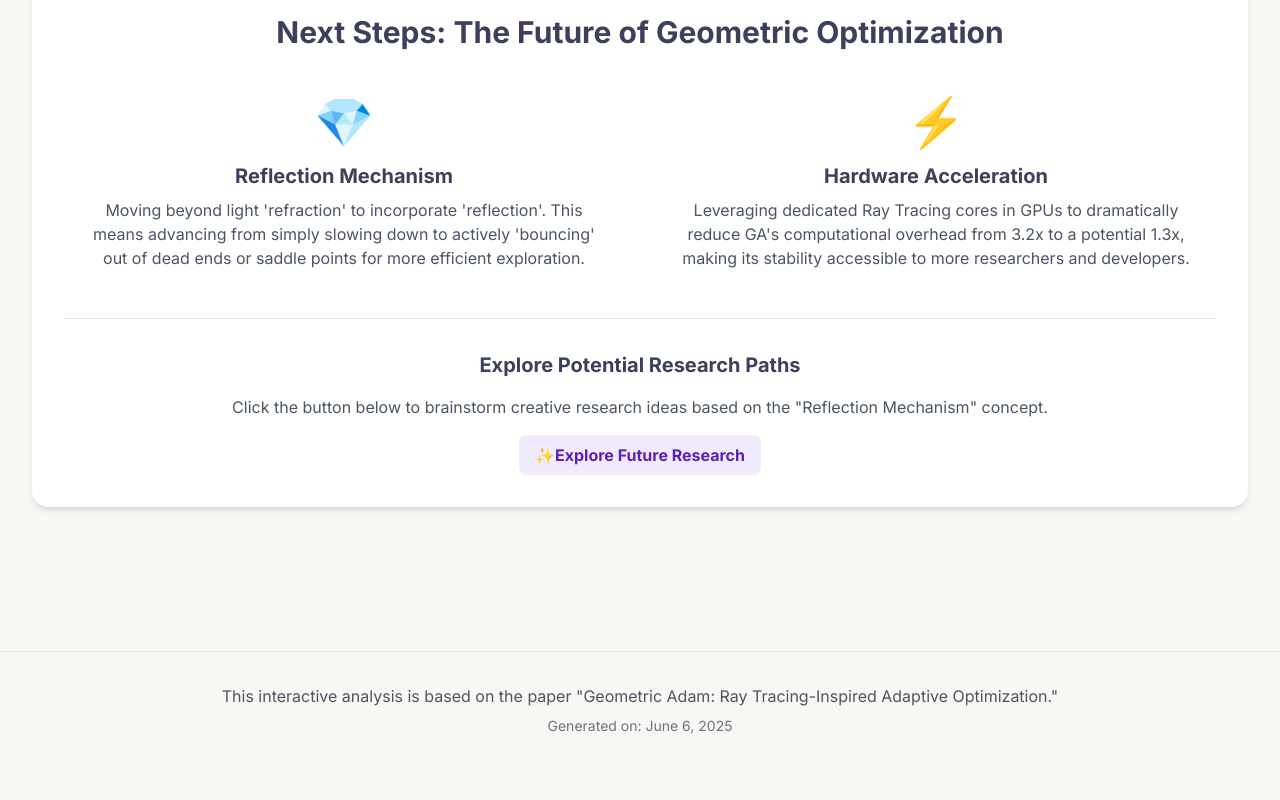
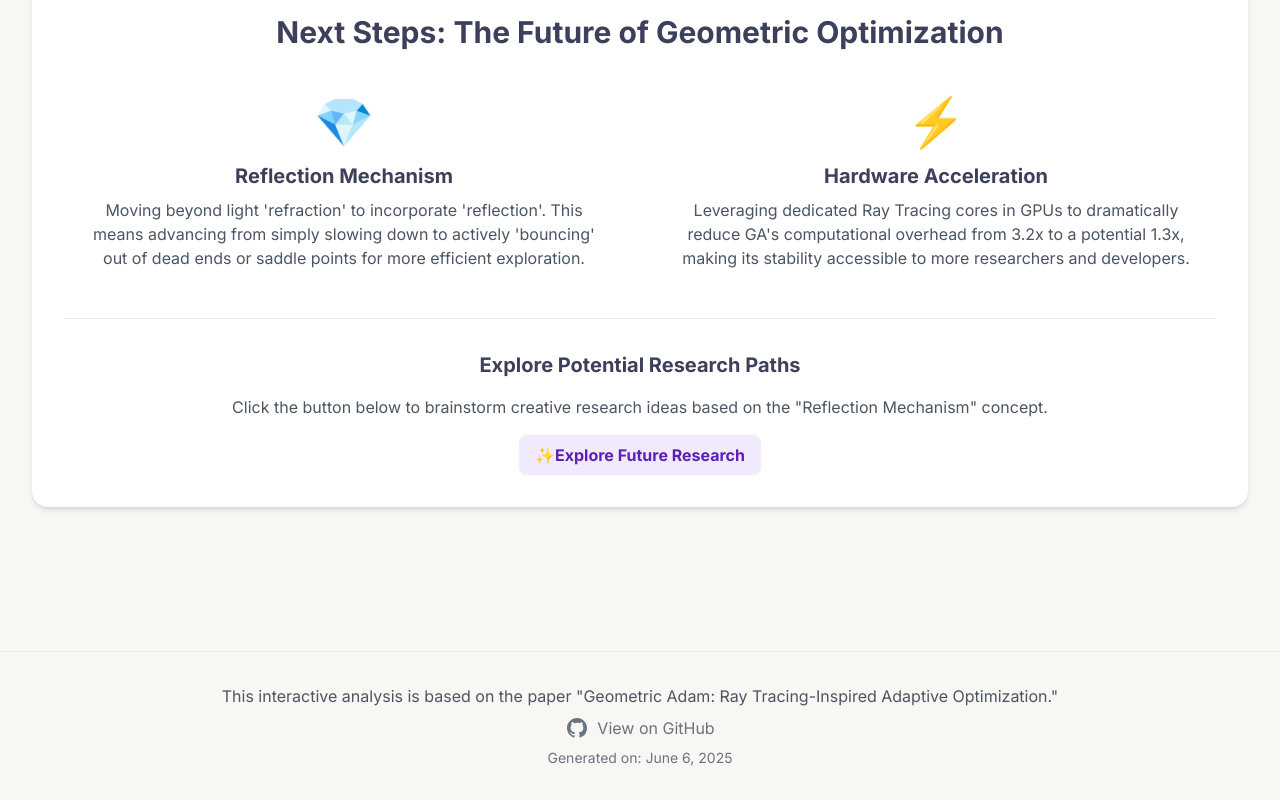
Before and after one commit to jaepil/geometric-adam, a plain HTML site: page index.html in a window 1280 px wide. Shown: the part 3132-3932 px from the top of the page. Before the commit the page ends 3900 px from the top, so only its background shows below. Drawn offline with nearby package versions, Linux system fonts and the light colour scheme.

Commit message:
Update index.html

```diff
--- a/index.html
+++ b/index.html
@@ -86,6 +86,12 @@
         }
         .modal-content {
             transition: all 0.3s ease;
+        }
+        .footer-link svg {
+            transition: transform 0.2s ease-in-out;
+        }
+        .footer-link:hover svg {
+            transform: scale(1.2);
         }
     </style>
 </head>
@@ -252,6 +258,14 @@
 
     <footer class="text-center mt-16 md:mt-24 py-8 border-t border-gray-200">
         <p class="text-gray-600">This interactive analysis is based on the paper "Geometric Adam: Ray Tracing-Inspired Adaptive Optimization."</p>
+        <div class="flex justify-center items-center mt-2 space-x-4">
+            <a href="https://github.com/jaepil/geometric-adam" target="_blank" rel="noopener noreferrer" class="text-gray-500 hover:text-gray-800 footer-link inline-flex items-center space-x-2">
+                <svg class="w-6 h-6" fill="currentColor" viewBox="0 0 24 24" aria-hidden="true">
+                    <path fill-rule="evenodd" d="M12 2C6.477 2 2 6.477 2 12c0 4.418 2.865 8.168 6.839 9.492.5.092.682-.217.682-.482 0-.237-.009-.868-.014-1.703-2.782.605-3.369-1.343-3.369-1.343-.454-1.158-1.11-1.466-1.11-1.466-.908-.62.069-.608.069-.608 1.003.07 1.531 1.032 1.531 1.032.892 1.53 2.341 1.088 2.91.832.092-.647.35-1.088.636-1.338-2.22-.253-4.555-1.113-4.555-4.951 0-1.093.39-1.988 1.031-2.688-.103-.253-.446-1.272.098-2.65 0 0 .84-.27 2.75 1.026A9.564 9.564 0 0112 6.844c.85.004 1.705.115 2.504.337 1.909-1.296 2.747-1.027 2.747-1.027.546 1.378.203 2.398.1 2.651.64.7 1.03 1.595 1.03 2.688 0 3.848-2.338 4.695-4.566 4.943.359.309.678.92.678 1.855 0 1.338-.012 2.419-.012 2.747 0 .268.18.58.688.482A10.001 10.001 0 0022 12c0-5.523-4.477-10-10-10z" clip-rule="evenodd" />
+                </svg>
+                 <span>View on GitHub</span>
+            </a>
+        </div>
         <p class="text-sm text-gray-500 mt-2">Generated on: June 6, 2025</p>
     </footer>
 
@@ -520,7 +534,7 @@
 
             const chatHistory = [{ role: "user", parts: [{ text: prompt }] }];
             const payload = { contents: chatHistory };
-            const apiKey = "AIzaSyCoHskipbCOYd3hXmzIXIOBk4MevV2_DMw"; // Left empty as per instruction
+            const apiKey = "AIzaSyCoHskipbCOYd3hXmzIXIOBk4MevV2_DMw";
             const apiUrl = `https://generativelanguage.googleapis.com/v1beta/models/gemini-2.0-flash:generateContent?key=${apiKey}`;
 
             try {
```
